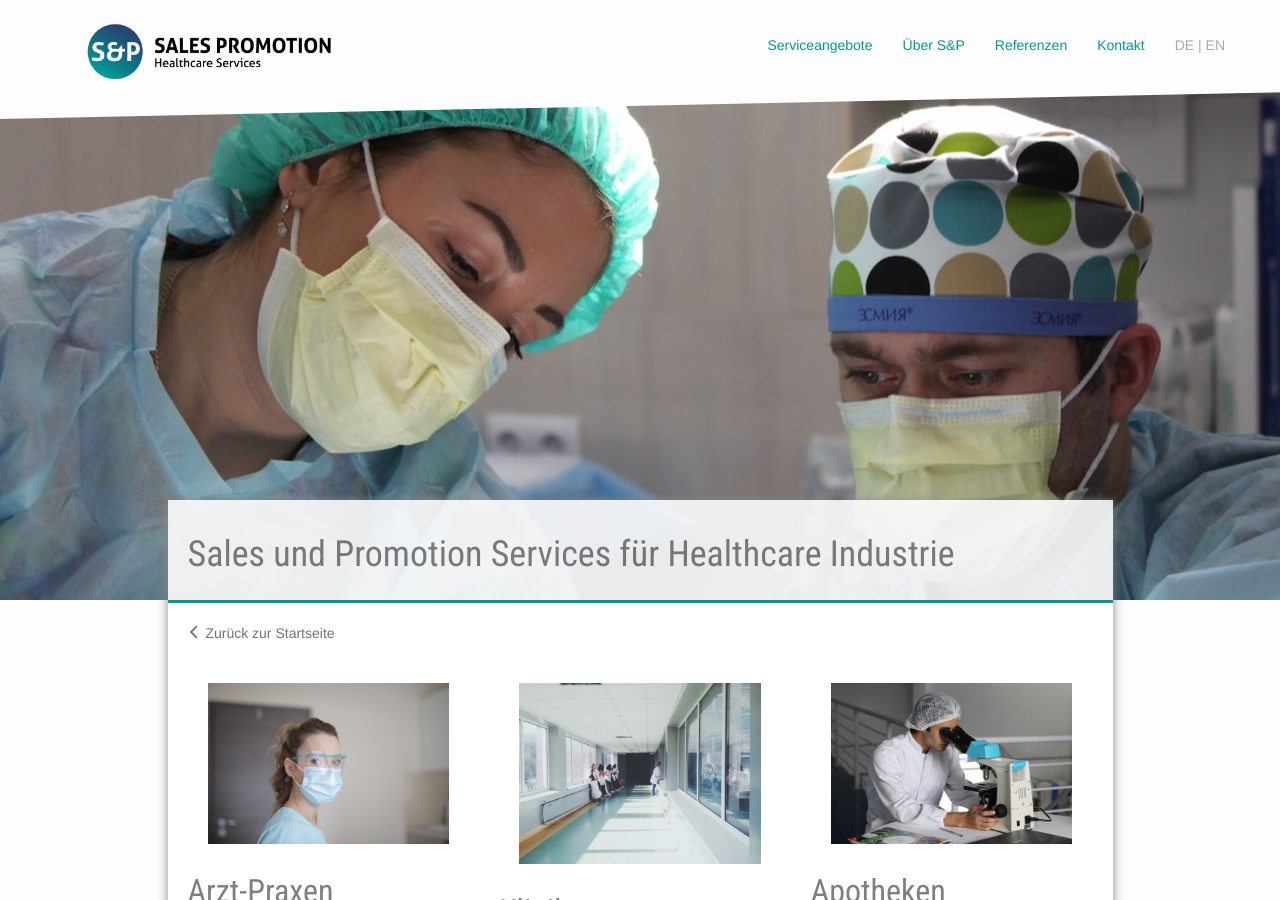
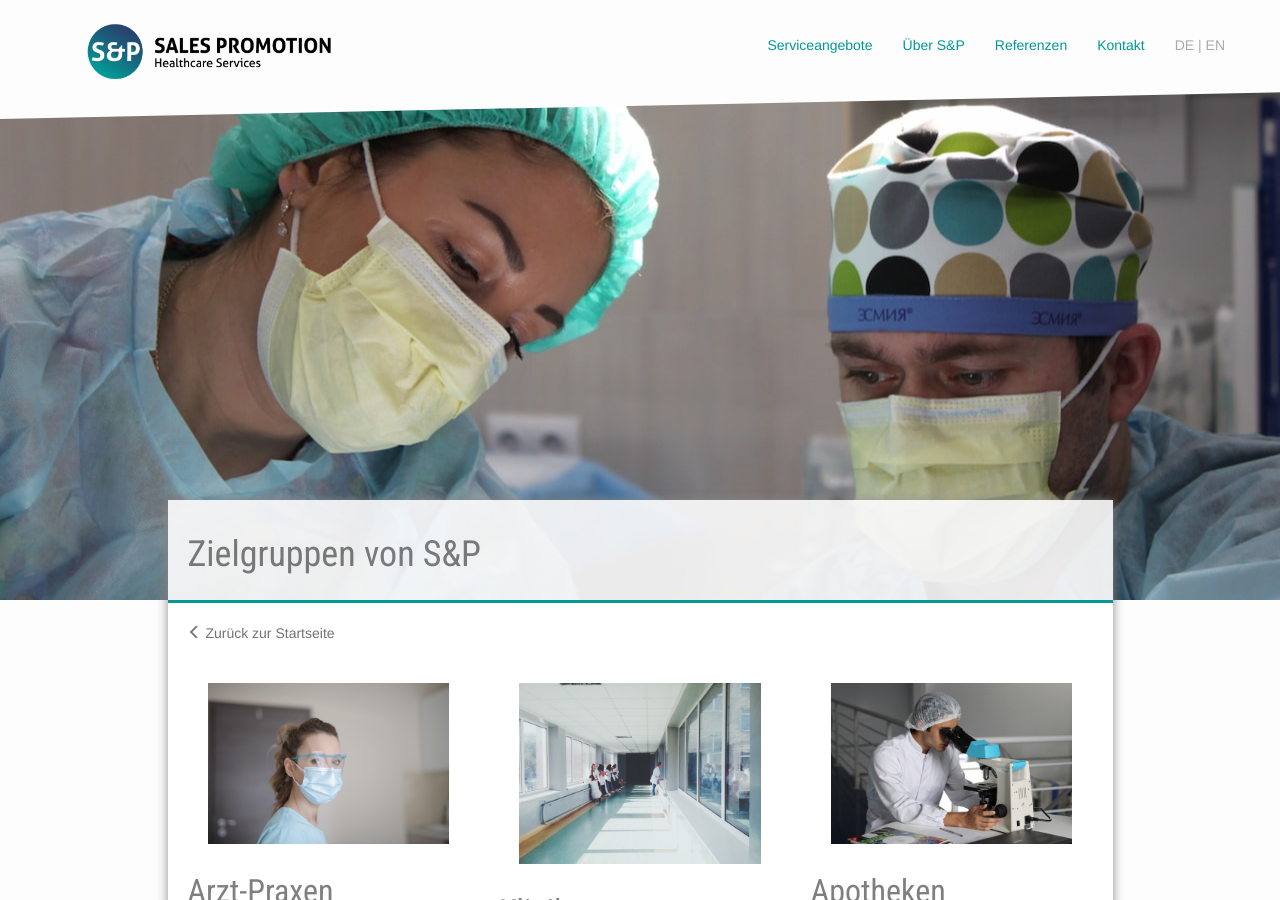
Before and after one commit to samlawski/sp-healthcare, a Jekyll site: the page built from fuer-wen.html, in a window 1280 px wide and 900 px high. Built offline with Jekyll 4.4.1, drawn with Linux system fonts in a browser that asks for light colours; nearby versions of some CDN libraries.

Commit message:
Updated 3 files via CloudCannon

```diff
--- a/_includes/header.html
+++ b/_includes/header.html
@@ -12,7 +12,7 @@
             <span class="icon-bar"></span>
           </button>
           <a class="logo editable" href="{{ "/" | prepend: site.baseurl }}">
-            <img src="{{ "/assets/images/sp-logo-letter.png" | prepend: site.baseurl }}" alt="FiRe Service & Consulting">
+            <img src="{{ "/assets/images/sp-logo-letter.png" | prepend: site.baseurl }}" alt="FiRe Service & Consulting" />
           </a>
         </div><!-- / navbar-header -->
 
--- a/_layouts/angebot.html
+++ b/_layouts/angebot.html
@@ -11,7 +11,7 @@
         </header>
         <section class="content-padding">
           <a class="help-block" href="{{ "/" | prepend: site.baseurl }}"><span class="glyphicon glyphicon-menu-left" aria-hidden="true"></span> <span class="editable">Zurück zur Startseite</span></a><br />
-          <div class="main-content" data-cms-content-wrapper="/_layouts/angebot.html">{{content}}</div>
+          <div class="main-content">{{content}}</div>
         </section>
 
         <footer class="content-padding">
--- a/fuer-wen.html
+++ b/fuer-wen.html
@@ -2,12 +2,12 @@
 layout: angebot
 permalink: /fuer-wen/
 header_image_path: /assets/images/zielgruppen.jpg
-title: Sales und Promotion Services für Healthcare Industrie
+title: Zielgruppen von S&P
 ---
 
 <div class="row">
   <div class="col-sm-4">
-    <img src="/assets/images/doctor.jpg" class="editable img-responsive" alt="Arzt">
+    <img src="/assets/images/doctor.jpg" class="editable img-responsive" alt="Arzt" />
     <h2>Arzt-Praxen</h2>
     <div class="editable">
       <p>Fachärzte und -helfer profitieren von beispielsweise folgenden Leistungen: ...</p>
@@ -15,7 +15,7 @@
   </div>
 
   <div class="col-sm-4">
-    <img src="/assets/images/hospital.jpg" class="editable img-responsive" alt="Arzt">
+    <img src="/assets/images/hospital.jpg" class="editable img-responsive" alt="Arzt" />
     <h2>Kliniken</h2>
     <div class="editable">
       <p>Auch für Krankenhäuser gibt es einiges ...</p>
@@ -23,7 +23,7 @@
   </div>
 
   <div class="col-sm-4">
-    <img src="/assets/images/pharmacy.jpg" class="editable img-responsive" alt="Arzt">
+    <img src="/assets/images/pharmacy.jpg" class="editable img-responsive" alt="Arzt" />
     <h2>Apotheken</h2>
     <div class="editable">
       <p>Apotheker nutzen eine Vielzahl unserer Dienste ...</p>
```
